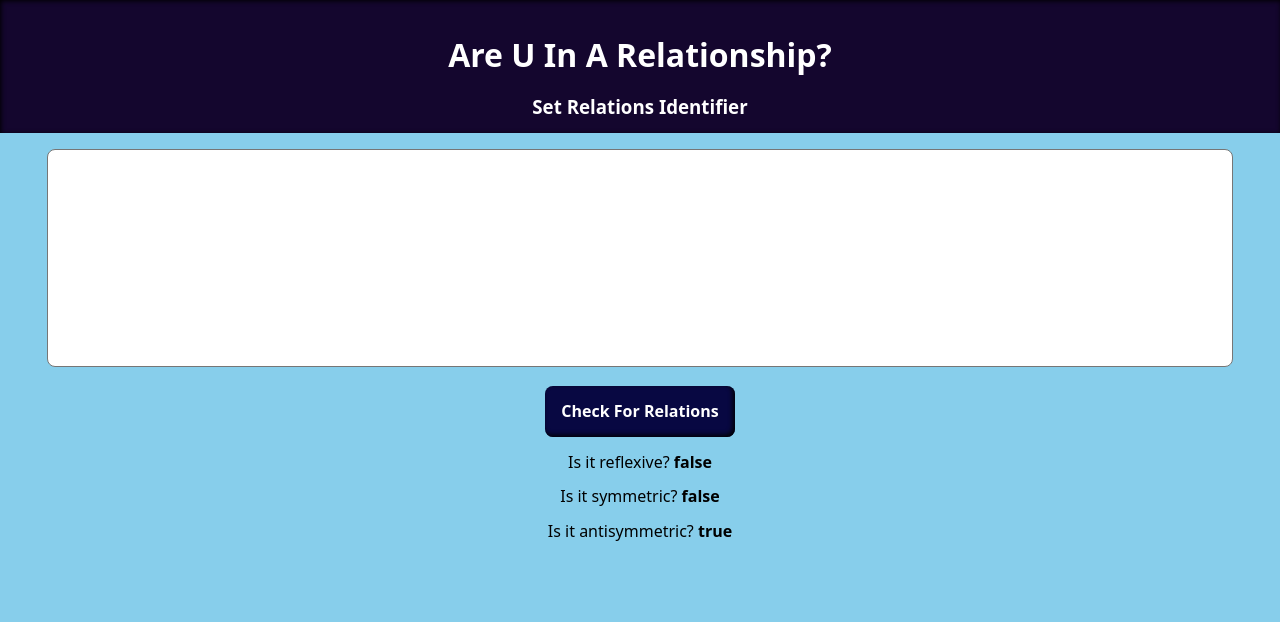
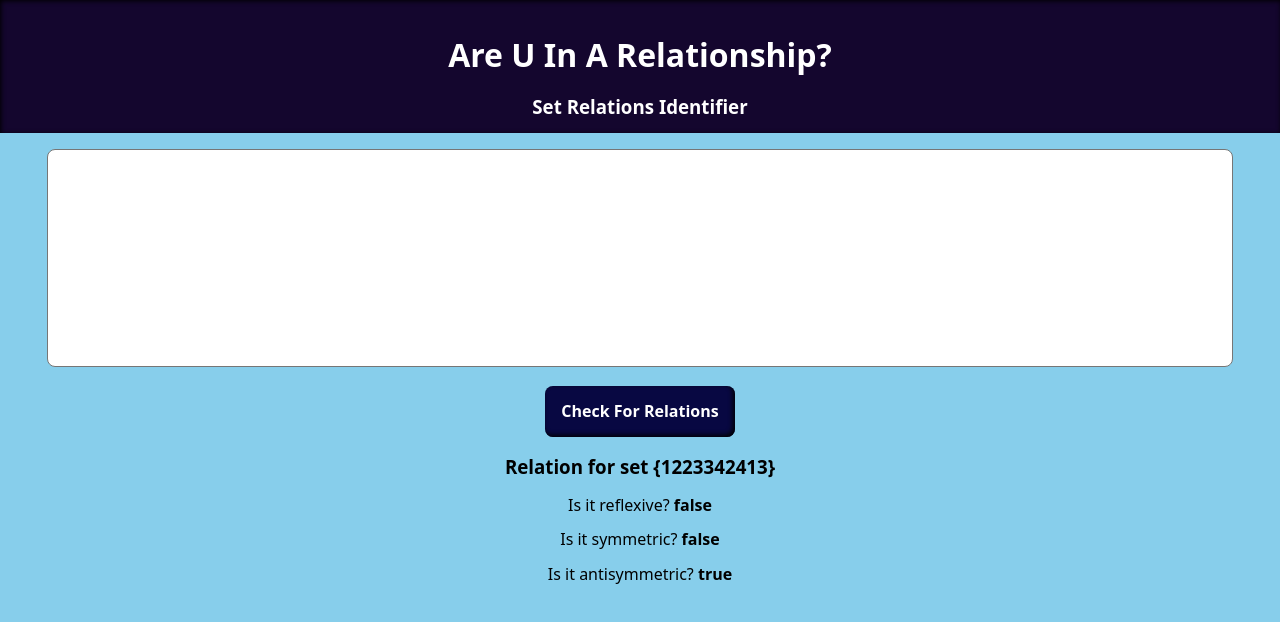
Before and after one commit to codenamerey/relation-type-determinator, a React (Create React App) app: page / in a window 1280 px wide. Shown: the top 622 px of the page. Built offline with nearby package versions, Linux system fonts and the light colour scheme.

Commit message:
Display relations of interest on request

```diff
--- a/src/App.js
+++ b/src/App.js
@@ -11,6 +11,7 @@ import './App.css';
 function App() {
   let input;
   const [relations, setRelations] = useState([[1,2], [2,3], [3,4], [2,4], [1,3]]);
+  const [rawInput, setRawInput] = useState([[1,2], [2,3], [3,4], [2,4], [1,3]]);
 
   useEffect(
     () => {
@@ -21,6 +22,7 @@ function App() {
 
     function convertRelations() {
       let text = (document.getElementById('setInput')).value;
+      setRawInput(text);
       let newText = text.slice();
       let onlyNumbers = newText.replace(/\D/g, '');
       console.log(newText);
@@ -55,7 +57,7 @@ function App() {
         <Input></Input>
       </div>
       <button onClick={sendRelationsToOutput}>Check For Relations</button>
-      <Output sampleArray={relations}></Output>
+      <Output sampleArray={relations} rawInput={rawInput}></Output>
     </div>
   );
 }
--- a/src/components/Output.js
+++ b/src/components/Output.js
@@ -1,5 +1,5 @@
 function Output(props) {
-    const { sampleArray } = props;
+    const { sampleArray, rawInput } = props;
     const checkReflexive = (set) => {
         return set.every(relation => {
              return hasSomeReflection(relation[0], set);
@@ -66,6 +66,7 @@ function Output(props) {
 
     return (
         <div className="output">
+            <h3>Relation for set &#123;{rawInput}&#125;</h3>
             <p>Is it reflexive? <strong>{checkReflexive(sampleArray).toString()}</strong></p>
             <p>Is it symmetric? <strong>{checkSymmetrical(sampleArray).toString()}</strong></p>
             <p>Is it antisymmetric? <strong>{(!checkSymmetrical(sampleArray)).toString()}</strong></p>
```
